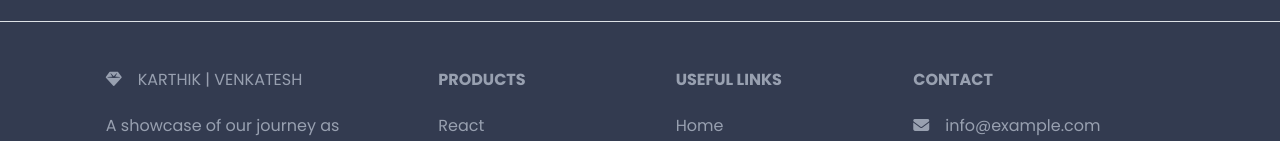
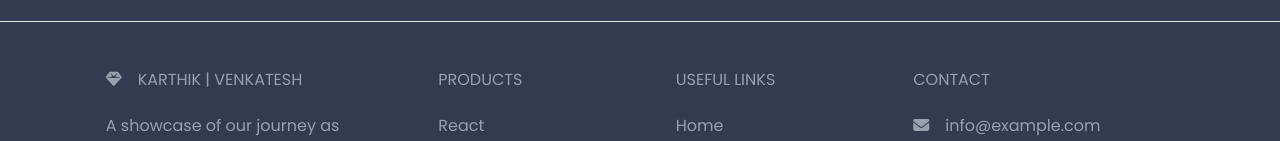
Before and after one commit to Karthikramesh12/FreeLancing-Portfolio, a React (Vite) app: page / in a window 1280 px wide. Shown: the part 3917-4058 px from the top of the page. Built offline with nearby package versions, Linux system fonts and the light colour scheme.

Commit message:
changed a bit in the footer

```diff
--- a/src/Components/Footer/Footer.jsx
+++ b/src/Components/Footer/Footer.jsx
@@ -42,7 +42,7 @@ function Footer() {
             </div>
 
             <div className="col-md-2 col-lg-2 col-xl-2 mx-auto mb-4">
-              <h6 className="text-uppercase fw-bold mb-4 text-light-footer">Products</h6>
+              <h6 className="text-uppercase fw-normal mb-4 text-light-footer">Products</h6>
               <p className="text-light-footer">
                 <a href="#!" className="text-reset anchor">
                   React
@@ -66,7 +66,7 @@ function Footer() {
             </div>
 
             <div className="col-md-3 col-lg-2 col-xl-2 mx-auto mb-4">
-              <h6 className="text-uppercase fw-bold mb-4 text-light-footer">Useful Links</h6>
+              <h6 className="text-uppercase fw-normal mb-4 text-light-footer">Useful Links</h6>
               <p className="text-light-footer">
                 <a href="#!" className="text-reset anchor">
                   Home
@@ -90,7 +90,7 @@ function Footer() {
             </div>
 
             <div className="col-md-4 col-lg-3 col-xl-3 mx-auto mb-md-0 mb-4">
-              <h6 className="text-uppercase fw-bold mb-4 text-light-footer">Contact</h6>
+              <h6 className="text-uppercase fw-normal mb-4 text-light-footer">Contact</h6>
               <p  className="text-light-footer">
                 <i className="fas fa-envelope me-3"></i>
                 info@example.com
```
